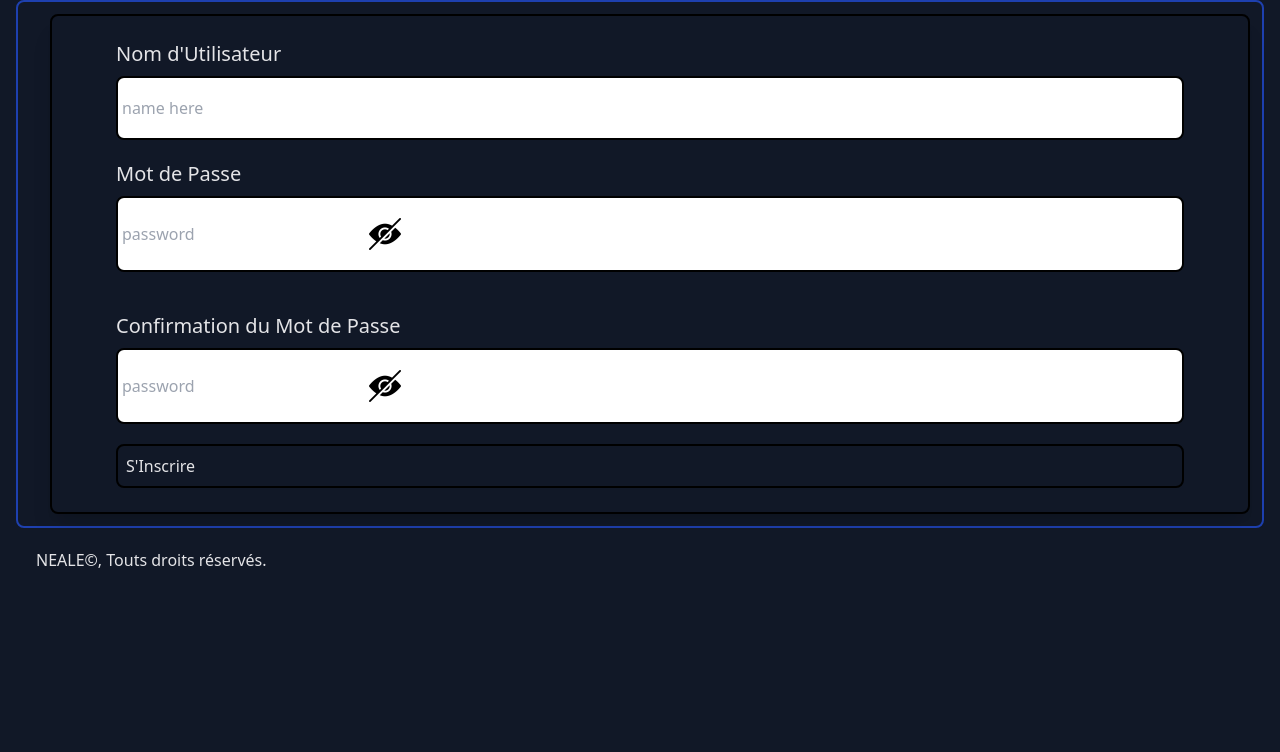
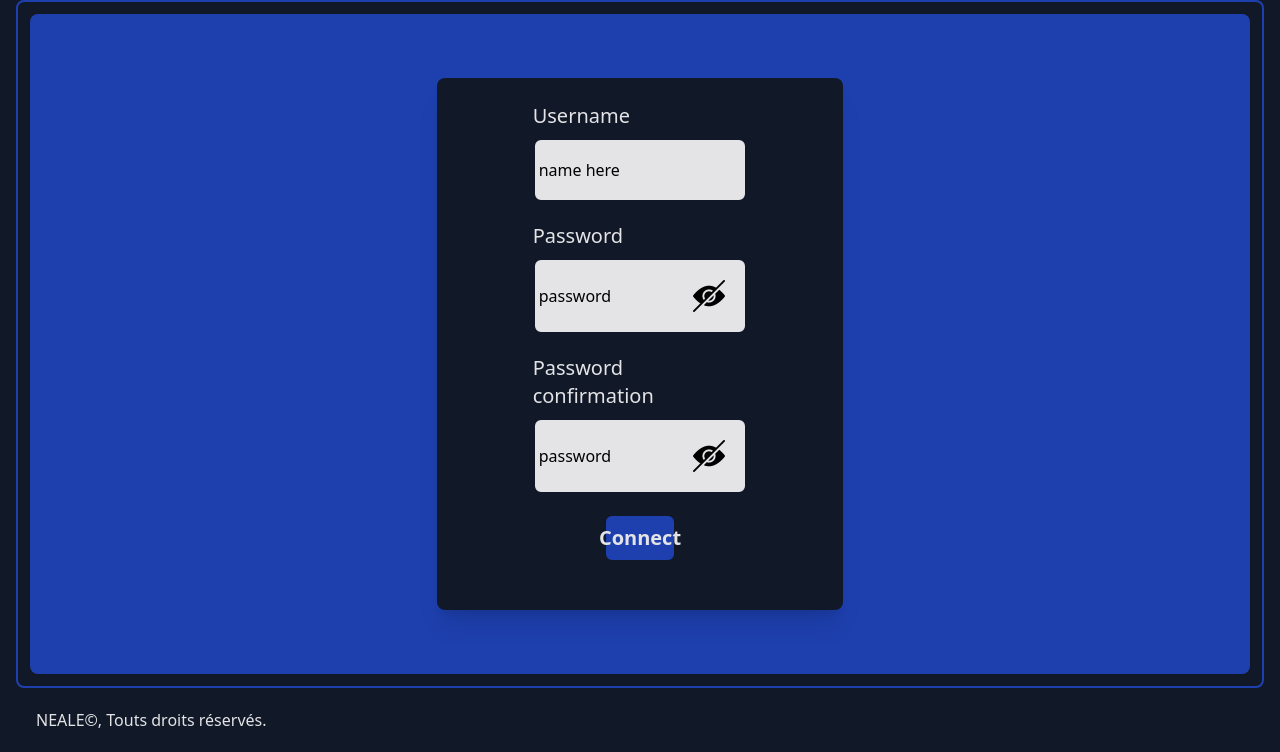
Before and after one commit to Hurlemort/NEALE, a Flask app: page /signup in a window 1280 px wide. Shown: the part 148-900 px from the top of the page. Before the commit the page ends 716 px from the top, so only its background shows below. Run offline with Flask 3, Linux system fonts and the light colour scheme; some libraries are stand-ins or nearby versions.

Commit message:
SignUp + JavaScript

```diff
--- a/static/script.js
+++ b/static/script.js
@@ -1,5 +1,5 @@
 let LoginPassword = false;
-let SignupPassord = false;
+let SignupPassword = false;
 let ConfirmPassword = false;
 
 $("#hidebutton1").on("click", function(event) {
@@ -15,14 +15,14 @@ $("#hidebutton1").on("click", function(event) {
 });
 
 $("#hidebutton2").on("click", function(event) {
-  if (SignupPassord){
-    document.getElementById("SignupPassord").setAttribute("type","text");
+  if (SignupPassword){
+    document.getElementById("SignupPassword").setAttribute("type","text");
     document.getElementById("hidebutton2").src = "static/view.png";
-    SignupPassord = false;
+    SignupPassword = false;
   }else{
-    document.getElementById("SignupPassord").setAttribute("type","password");
+    document.getElementById("SignupPassword").setAttribute("type","password");
     document.getElementById("hidebutton2").src = "static/hidden.png";
-    SignupPassord = true;
+    SignupPassword = true;
   }
 });
 
--- a/templates/signup.html
+++ b/templates/signup.html
@@ -1,39 +1,46 @@
 {% extends "base.html" %}
 
 {% block content %}
-  <form method="POST" action="" name="form" class=" border-2 border-black shadow-xl rounded-lg py-6 px-16 ml-5">
+  <div class="grid grid-cols-3 bg-blue-800 py-16 rounded-lg">
+    <form method="POST" action="" name="form" class="border-12 border-gray-900 shadow-xl rounded-lg py-6 px-24 bg-gray-900 col-start-2">
       {% if erreur %}
         <div class="py-5">
-        <label>
+          <label class="text-zinc-200">
             {{erreur}}
           </label>
           <br/>
         </div>
       {% endif %}
-        <label class="flex text-xl pb-2">
-        Nom d'Utilisateur
+          <label class="flex text-xl text-zinc-200 pb-2">
+          Username
         </label>
-      <div class="flex border-2 rounded-lg p-1 border-black bg-white h-16">
-        <input name="username" type="text" placeholder="name here" class="border-none focus:outline-none"/>
+        <div class="flex border-2 rounded-lg p-1 border-gray-900 h-16 bg-zinc-200">
+          <input name="username" type="text" placeholder="name here" class="border-gray-900 focus:outline-none bg-zinc-200 placeholder:text-black w-full text-black"/>
         </div>
       <div class="py-5">
-      <label class="flex text-xl pb-2">
-        Mot de Passe
+        <label class="flex text-xl text-zinc-200 pb-2">
+          Password
         </label>
-      <div class="flex justify-arround border-2 rounded-lg p-1 border-black bg-white">
-        <input name="password" type="password" placeholder="password" class="border-none focus:outline-none" id="SignupPassord"/>
+        <div class="flex justify-between border-2 rounded-lg p-1 border-gray-900 bg-zinc-200">
+          <input name="password" type="password" placeholder="password" class="border-gray-900 focus:outline-none bg-zinc-200 placeholder:text-black w-5/6 text-black" id="SignupPassword"/>
           <img id="hidebutton2" src="static/hidden.png" class="box-border w-16 h-16 p-4"/>
         </div>
       </div>
-    <div class="py-5">
-      <label class="flex text-xl pb-2">
-        Confirmation du Mot de Passe
+      <div class="pb-5">
+        <label class="flex text-xl text-zinc-200 pb-2">
+          Password confirmation
         </label>
-      <div class="flex justify-arround border-2 rounded-lg p-1 border-black bg-white">
-        <input name="password_verif" type="password" placeholder="password" class="border-none focus:outline-none" id="PasswordConfirm"/>
+        <div class="flex justify-between border-2 rounded-lg p-1 border-gray-900 bg-zinc-200">
+          <input name="password_verif" type="password" placeholder="password" class="border-gray-900 focus:outline-none bg-zinc-200 placeholder:text-black w-5/6 text-black" id="ConfirmPassword"/>
           <img id="hidebutton3" src="static/hidden.png" class="box-border w-16 h-16 p-4">
         </div>
       </div>
-    <div type="submit" onClick="document.form.submit()" class="rounded-lg border-black p-2 border-2 hover:shadow-lg hover:duration-200">S'Inscrire</div>
+      <div class="grid grid-cols-3">
+        <div type="submit" onClick="document.form.submit()" class="rounded-lg border-gray-900 p-2 border-2 hover:shadow-lg hover:text-zinc-200 hover:bg-gray-900 hover:duration-200 hover:border-blue-800 bg-blue-800 text-xl col-start-2 flex justify-center">
+          <b>Connect</b>
+        </div>
+      </div>
+      <br/>
     </form>
+  </div>
 {% endblock %}
```
Also changed, not shown: templates/login.html (+6 -6 lines). Lines whose indentation alone changed are shown as unchanged.
